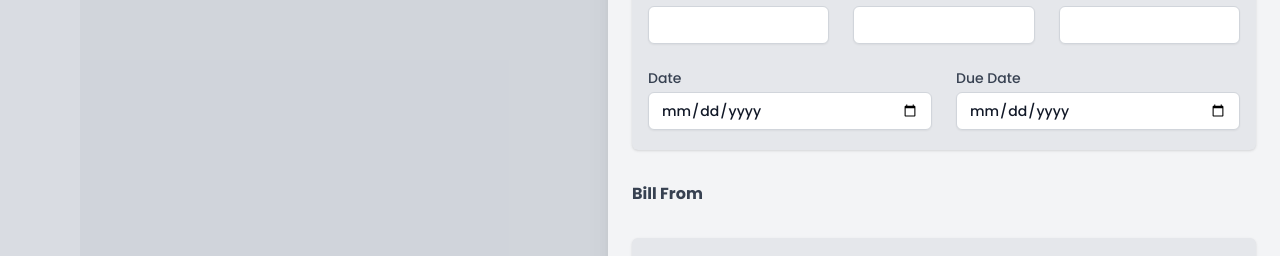
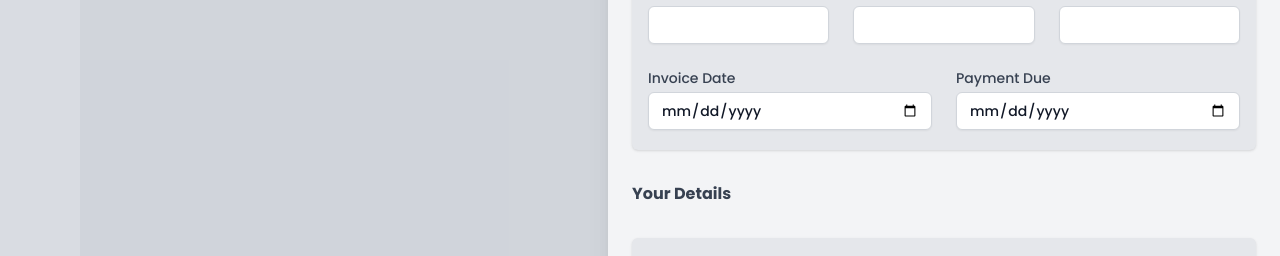
Before and after one commit to uzzii-21/invoice-generator, a React (Create React App) app: page / in a window 1280 px wide. Shown: the part 182-438 px from the top of the page. Built offline with nearby package versions, Linux system fonts and the light colour scheme.

Commit message:
working on form

```diff
--- a/src/App.js
+++ b/src/App.js
@@ -1,7 +1,5 @@
 import { useState } from 'react'
-import Container from './components/Container/Container'
-import InvoiceFormPanel from './components/InvoiceFormPanel/InvoiceFormPanel'
-import SideBar from './components/SideBar/SideBar'
+import { SideBar, InvoiceFormPanel } from './containers'
 
 const App = () => {
   const [invoicePanelState, setInvoicePanelState] = useState(true)
@@ -9,10 +7,10 @@ const App = () => {
     setInvoicePanelState(!invoicePanelState)
   }
   return (
-    <Container>
+    <main className="container">
       <SideBar />
       <InvoiceFormPanel toggle={invoicePanelState} setToggle={setToggle} />
-    </Container>
+    </main>
   )
 }
 export default App
--- a/src/components/Autocomplete/Autocomplete.jsx
+++ b/src/components/Autocomplete/Autocomplete.jsx
@@ -4,7 +4,7 @@ import { Combobox, Transition } from '@headlessui/react'
 import { CheckIcon, SelectorIcon } from '../../assets'
 import countryList from '../../constant/constant'
 
-const Example = () => {
+const Autocomplete = () => {
   const [selected, setSelected] = useState(countryList[166])
   const [query, setQuery] = useState('')
 
@@ -90,4 +90,4 @@ const Example = () => {
   )
 }
 
-export default Example
+export default Autocomplete
--- /dev/null
+++ b/src/components/ItemsList/ItemsList.jsx
@@ -0,0 +1,43 @@
+import Input from '../Input/Input'
+
+const ItemsList = () => (
+  <>
+    <h3 className="mb-4 font-bold">Item : 1</h3>
+    <div className="grid grid-cols-8 gap-6">
+      <div className="col-span-4">
+        <Input
+          labelText="Item Name"
+          type="text"
+          name="item-name"
+          id="item-name"
+        />
+      </div>
+      <div className="col-span-2">
+        <Input
+          labelText="Qty"
+          type="text"
+          name="client-phone-number"
+          id="client-phone-number"
+        />
+      </div>
+      <div className="col-span-2">
+        <Input
+          labelText="Price"
+          type="text"
+          name="client-street-address"
+          id="client-street-address"
+        />
+      </div>
+      <div className="col-span-8">
+        <Input
+          labelText="Description"
+          type="text"
+          name="client-city"
+          id="client-city"
+        />
+      </div>
+    </div>
+  </>
+)
+
+export default ItemsList
--- /dev/null
+++ b/src/components/index.js
@@ -0,0 +1,7 @@
+import Autocomplete from './Autocomplete/Autocomplete'
+import DatePicker from './DatePicker/DatePicker'
+import Input from './Input/Input'
+import SideBarButton from './SideBarButton/SideBarButton'
+import ItemsList from './ItemsList/ItemsList'
+
+export { Autocomplete, DatePicker, Input, SideBarButton, ItemsList }
--- a/src/components/InvoiceFormPanel/InvoiceFormPanel.jsx
+++ b/src/containers/InvoiceFormPanel/InvoiceFormPanel.jsx
@@ -1,10 +1,10 @@
 /* eslint-disable jsx-a11y/label-has-associated-control */
+
 import { Fragment } from 'react'
 import { Dialog, Transition } from '@headlessui/react'
 import PropTypes from 'prop-types'
-import Autocomplete from '../Autocomplete/Autocomplete'
 import { XIcon } from '../../assets'
-import Input from '../Input/Input'
+import { Input, Autocomplete, ItemsList } from '../../components'
 
 const InvoiceFormPanel = ({ toggle, setToggle }) => (
   <Transition.Root show={toggle} as={Fragment}>
@@ -104,25 +104,27 @@ const InvoiceFormPanel = ({ toggle, setToggle }) => (
 
                             <div className="col-span-3">
                               <Input
-                                labelText="Date"
+                                labelText="Invoice Date"
                                 type="date"
-                                name="date"
-                                id="date"
+                                name="invoice-date"
+                                id="invoice-date"
                               />
                             </div>
                             <div className="col-span-3">
                               <Input
-                                labelText="Due Date"
+                                labelText="Payment Due"
                                 type="date"
-                                name="due-date"
-                                id="due-date"
+                                name="payment-due"
+                                id="payment-due"
                               />
                             </div>
                           </div>
                         </div>
                       </div>
 
-                      <h2 className="my-8 text-base font-bold ">Bill From</h2>
+                      <h2 className="my-8 text-base font-bold ">
+                        Your Details
+                      </h2>
                       <div>
                         <div className="px-4 py-5 dark:bg-gray-800 bg-gray-200 p-6 rounded-md shadow">
                           <div className="grid grid-cols-6 gap-6">
@@ -200,7 +202,9 @@ const InvoiceFormPanel = ({ toggle, setToggle }) => (
                         </div>
                       </div>
 
-                      <h2 className="my-8 text-base font-bold ">Bill To</h2>
+                      <h2 className="my-8 text-base font-bold ">
+                        Client Details
+                      </h2>
                       <div>
                         <div className="px-4 py-5 dark:bg-gray-800 bg-gray-200 p-6 rounded-md shadow">
                           <div className="grid grid-cols-6 gap-6">
@@ -277,6 +281,13 @@ const InvoiceFormPanel = ({ toggle, setToggle }) => (
                           </div>
                         </div>
                       </div>
+
+                      <h2 className="my-8 text-base font-bold ">Items List</h2>
+                      <div>
+                        <div className="px-4 py-5 dark:bg-gray-800 bg-gray-200 p-6 rounded-md shadow">
+                          <ItemsList />
+                        </div>
+                      </div>
                     </form>
                   </div>
                   {/* /End replace */}
--- a/src/components/SideBar/SideBar.jsx
+++ b/src/containers/SideBar/SideBar.jsx
@@ -1,5 +1,5 @@
 import { DashboardIcon, HistoryIcon } from '../../assets'
-import SideBarButton from '../SideBarButton/SideBarButton'
+import { SideBarButton } from '../../components'
 
 const SideBar = () => (
   <div className="side-bar">
--- /dev/null
+++ b/src/containers/index.js
@@ -0,0 +1,4 @@
+import SideBar from './SideBar/SideBar'
+import InvoiceFormPanel from './InvoiceFormPanel/InvoiceFormPanel'
+
+export { SideBar, InvoiceFormPanel }
```
Also changed, not shown: src/components/container/Container.jsx (deleted, +0 -9 lines).
